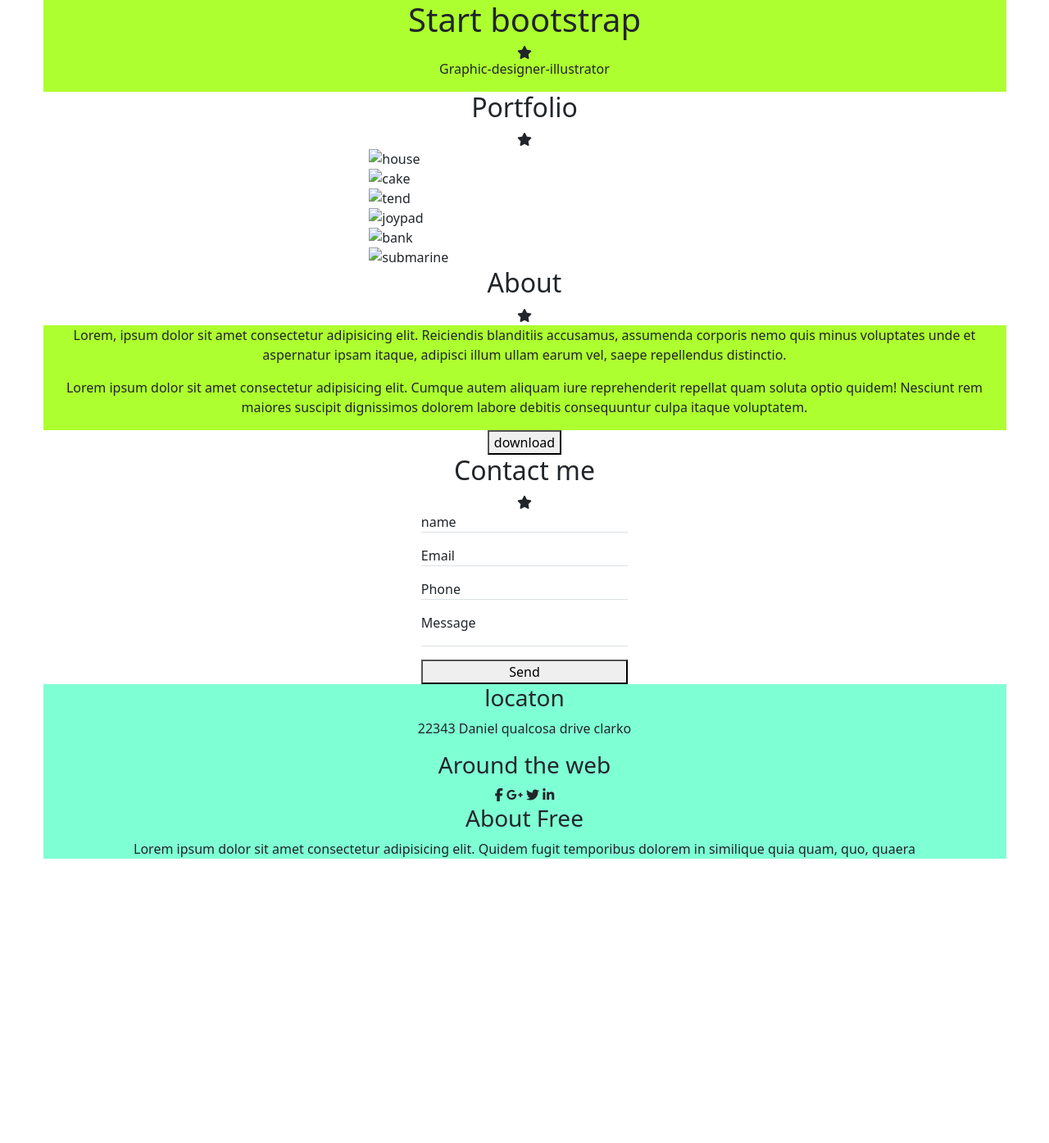
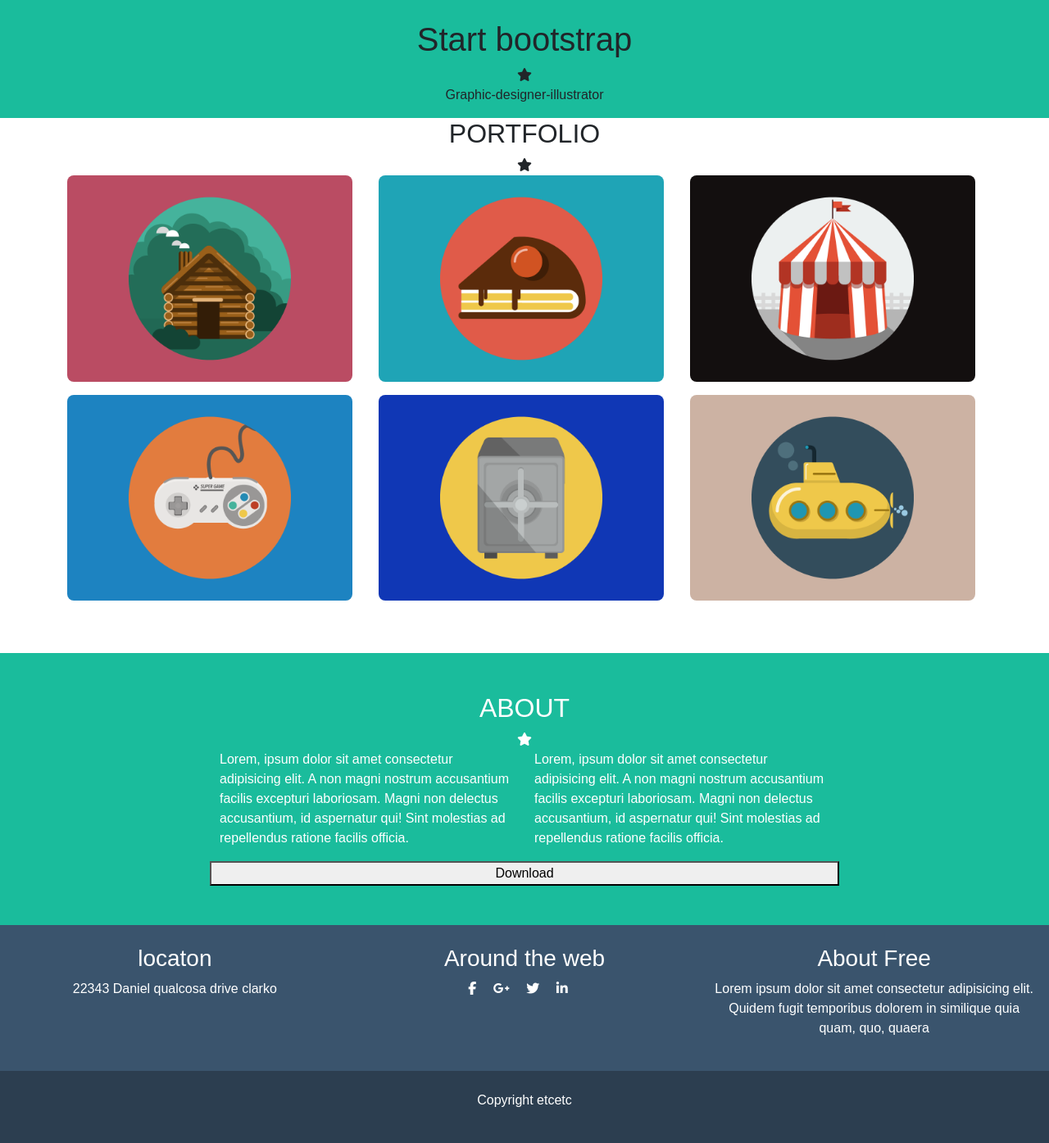
Before and after one commit to MarcoMpensabene/html-css-bootstrap-freelancer, a plain HTML site: page index.html in a window 1280 px wide. Shown: the whole page at 82% size. Before the commit the page ends 1064 px from the top, so only its background shows below. Drawn offline with nearby package versions, Linux system fonts and the light colour scheme.

Commit message:
remade the structure from zero and added some of the content in main

```diff
--- a/css/style.css
+++ b/css/style.css
@@ -1,23 +1,23 @@
 body{
-    max-width: 600px;
+    font-family: sans-serif;
+}
+
+.my_light-green{
+    background-color: #1abc9c;
+}
+.my_small_cont{
+    width: 60%;
     margin: 0 auto;
 }
-.green{
-    background-color: greenyellow;
-}
-.marine{
-    background-color: aquamarine;
+
+.font-white{
+    color: white;
 }
 
-
-@media screen and (min-width: 768px) {
-    body{
-        max-width: 990px;
-    }
+.blu-delft{
+    background-color: #3a546d;
 }
 
-@media screen and (min-width: 992px) {
-    body{
-        max-width: 1199px;
-    }
+.blu-guado{
+    background-color: #2c3e50;
 }
--- a/index.html
+++ b/index.html
@@ -12,86 +12,124 @@
     <title>BootstrapStart</title>
 </head>
 <body>
-    <div class="container-fluid ">
+
+    <header>
+
+        <nav>
+
+        </nav>
+
+        <section id="jumbo " class="my_light-green">
+            <div class="container">
                 <div class="row">
-            <div class="col-12">
-                <header class="d-flex justify-content-center align-items-center flex-column green">
+                    <div class="col-12 text-center ">
                         <img src="" alt="">
                         <h1>Start bootstrap</h1>
                         <i class="fa-solid fa-star"></i>
                         <p>Graphic-designer-illustrator</p>
-                </header>
                     </div>
                 </div>
-        <div class="row">
-            <div class="col-12 ">
-                <main>
-                    <section class="d-flex justify-content-center align-items-center flex-column">
-                        <div class="text-center">
-                            <h2>Portfolio</h2>
-                            <i class="fa-solid fa-star"></i>
-                        </div>
-                        <div class="d-flex flex-wrap justify-content-center align-items-center ">
-                            <img src="" alt="house" class="w-100">
-                            <img src="" alt="cake"  class="w-100">
-                            <img src="" alt="tend"  class="w-100">
-                            <img src="" alt="joypad" class="w-100">
-                            <img src="" alt="bank" class="w-100">
-                            <img src="" alt="submarine" class="w-100">
             </div>
         </section>
+    </header>
 
-                    <section class="d-flex justify-content-center align-items-center flex-column ">
-                        <div class="text-center">
-                            <h2>About</h2>
+
+    <main>
+        <section id="portfolio " class="text-center mb-5">
+            <h2 class="text-uppercase">Portfolio</h2>
             <i class="fa-solid fa-star"></i>
+            <div class="container " id="portfolio-container">
+                <div class="row">
+                    <div class="col-12 col-md-6 col-lg-4">
+                        <div class="pe-2 mb-3">
+                            <img src="./img/cabin.png" alt="cabina" class="rounded-3 w-100">
                         </div>
-                        <div class="d-flex flex-wrap justify-content-center align-items-center green">
-                            <p class=" text-center">Lorem, ipsum dolor sit amet consectetur adipisicing elit. Reiciendis blanditiis accusamus, assumenda corporis nemo quis minus voluptates unde et aspernatur ipsam itaque, adipisci illum ullam earum vel, saepe repellendus distinctio.</p>
-                            <p class=" text-center">Lorem ipsum dolor sit amet consectetur adipisicing elit. Cumque autem aliquam iure reprehenderit repellat quam soluta optio quidem! Nesciunt rem maiores suscipit dignissimos dolorem labore debitis consequuntur culpa itaque voluptatem.</p>
                     </div>
-                        <button>download</button>
-                    </section>
-
-                    <section class="d-flex justify-content-center align-items-center flex-column">
-                        <div class="text-center">
-                            <h2>Contact me</h2>
-                            <i class="fa-solid fa-star"></i>
+                    <div class="col-12 col-md-6 col-lg-4 ">
+                        <div class="pe-2 mb-3">
+                            <img src="./img/cake.png" alt="torta" class="rounded-3 w-100">
                         </div>
-                        <div class="d-flex flex-wrap justify-content-center align-items-center">
-                            <p class="w-100 border-bottom">name</p>
-                            <p class="w-100 border-bottom">Email</p>
-                            <p class="w-100 border-bottom">Phone</p>
-                            <p class="w-100 pb-3 border-bottom">Message</p>
-                            <button class="w-100 ">Send</button>
+                    </div>
+                    <div class="col-12 col-md-6 col-lg-4 ">
+                        <div class="pe-2 mb-3">
+                            <img src="./img/circus.png" alt="circo" class="rounded-3 w-100">
+                        </div>
+                    </div>
+                    <div class="col-12 col-md-6 col-lg-4 ">
+                        <div class="pe-2 mb-3">
+                            <img src="./img/game.png" alt="joypad" class="rounded-3 w-100">
+                        </div>
+                    </div>
+                    <div class="col-12 col-md-6 col-lg-4 ">
+                        <div class="pe-2 mb-3">
+                            <img src="./img/safe.png" alt="cassaforte" class="rounded-3 w-100">
+                        </div>
+                    </div>
+                    <div class="col-12 col-md-6 col-lg-4 ">
+                        <div class="pe-2 mb-3">
+                            <img src="./img/submarine.png" alt="sottomarino" class="rounded-3 w-100">
+                        </div>
+                    </div>
+                </div>
             </div>
 
         </section>
+
+        <section id="about" class="my_light-green py-5 font-white">
+            <div class="my_small_cont">
+                <div class="container-fluid ">
+                    <div class="row">
+                        <div class="col-12 text-center">
+                            <h2 class="text-uppercase ">
+                                About
+                            </h2>
+                            <i class="fa-solid fa-star"></i>
+                        </div>
+
+                        <div class="col-12 col-md-6">
+                            <p>Lorem, ipsum dolor sit amet consectetur adipisicing elit. A non magni nostrum accusantium facilis excepturi laboriosam. Magni non delectus accusantium, id aspernatur qui! Sint molestias ad repellendus ratione facilis officia.</p>
+                        </div>
+
+                        <div class="col-12 col-md-6">
+                            <p>Lorem, ipsum dolor sit amet consectetur adipisicing elit. A non magni nostrum accusantium facilis excepturi laboriosam. Magni non delectus accusantium, id aspernatur qui! Sint molestias ad repellendus ratione facilis officia.</p>
+                        </div>
+                        <button>Download</button>
+                    </div>
+                </div>
+            </div>
+        </section>
     </main>
+
+    <footer class="text-center font-white">
+        <div class="container-fluid  blu-delft">
+            <div class="row py-4">
+                <div class=" col-12 col-md-4">
+                        <h3>locaton</h3>
+                        <p>22343 Daniel qualcosa drive clarko</p>
+                </div>
+                <div class=" col-12 col-md-4">
+                        <h3>Around the web</h3>
+                            <div>
+                                <i class="fa-brands fa-facebook-f pe-3"></i>
+                                <i class="fa-brands fa-google-plus-g pe-3"></i>
+                                <i class="fa-brands fa-twitter pe-3"></i>
+                                <i class="fa-brands fa-linkedin-in pe-3"></i>
+                            </div>
+                </div>
+                <div class=" col-12 col-md-4">
+                        <h3>About Free</h3>
+                        <p>Lorem ipsum dolor sit amet consectetur adipisicing elit. Quidem fugit temporibus dolorem in similique quia quam, quo, quaera</p>
+                </div>
             </div>
         </div>
 
-        <div class="row">
+        <div class="blu-guado container-fluid p3">
+            <div class="row py-4">
                 <div class="col-12">
-                <footer class="text-center marine">
-                    <div>
-                        <h3>locaton</h3>
-                        <p>22343 Daniel qualcosa drive clarko</p>
+                    <p>Copyright etcetc</p>
                 </div>
-                    <div >
-                        <h3>Around the web</h3>
-                        <div>
-                            <i class="fa-brands fa-facebook-f"></i>
-                            <i class="fa-brands fa-google-plus-g"></i>
-                            <i class="fa-brands fa-twitter"></i>
-                            <i class="fa-brands fa-linkedin-in"></i>
             </div>
-                    <div>
-                        <h3>About Free</h3>
-                        <p>Lorem ipsum dolor sit amet consectetur adipisicing elit. Quidem fugit temporibus dolorem in similique quia quam, quo, quaera</p>
         </div>
     </footer>
-            </div>
-        </div>
 </body>
 </html>
```
Lines whose indentation alone changed are shown as unchanged.
